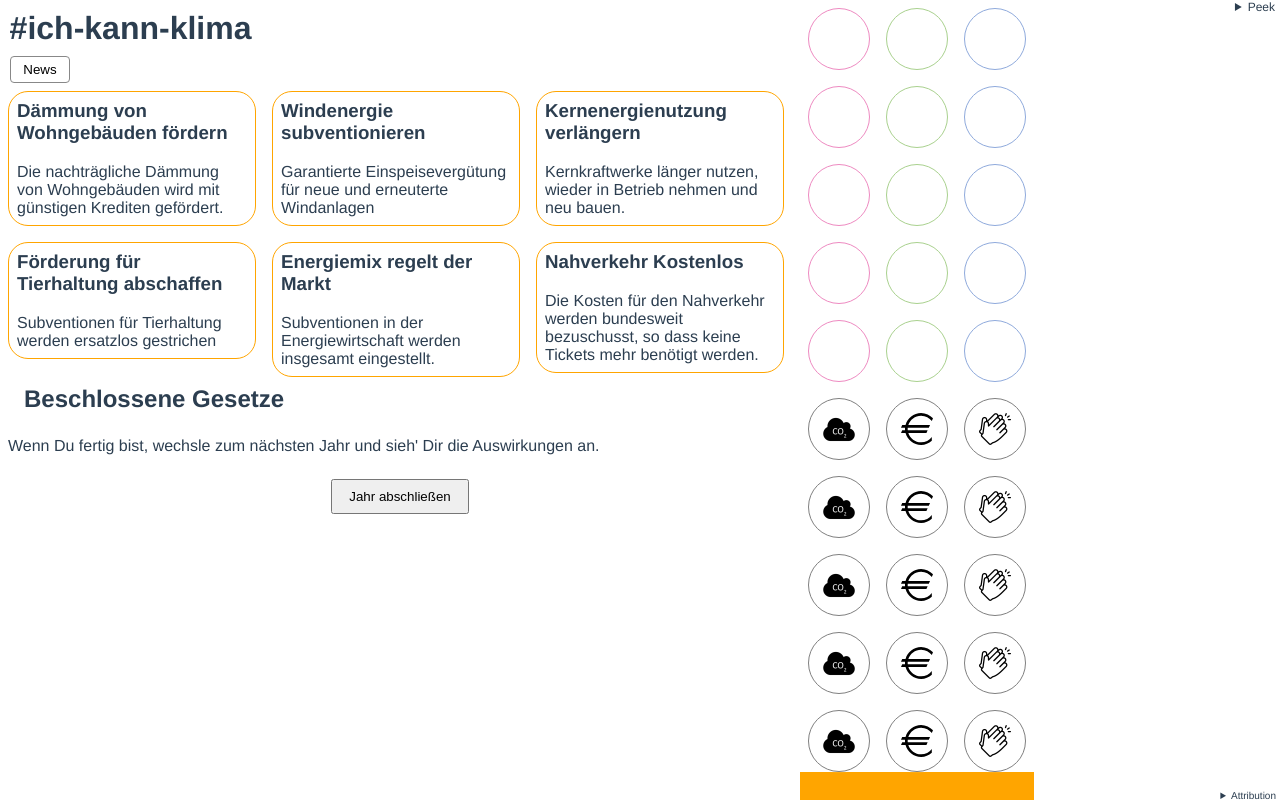
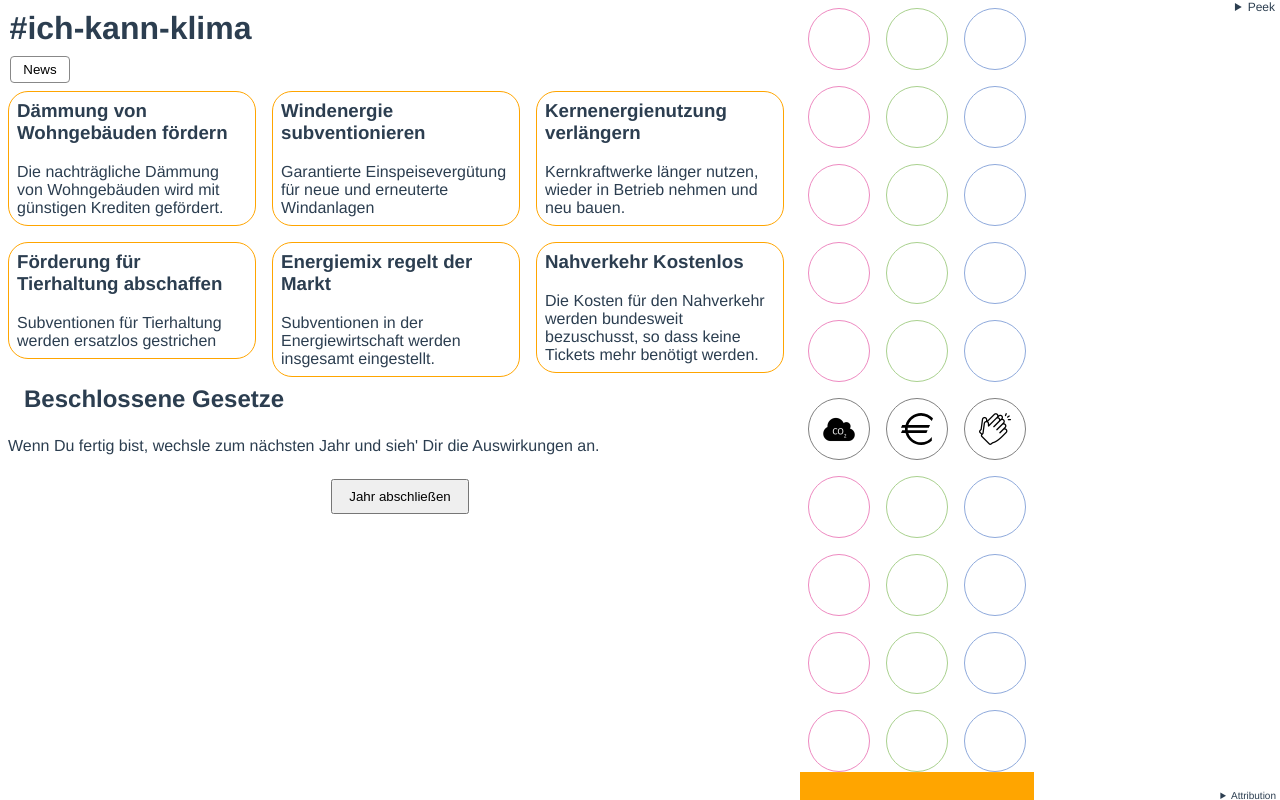
Before and after one commit to neustartklima/ich-kann-klima, a Vue app: page /start in a window 1280 px wide. Both pictures are taken after a click on the button "Leg' los". Built offline with nearby package versions, Linux system fonts and the light colour scheme.

Commit message:
Only top most circle contains icon

```diff
--- a/src/components/Indicator.vue
+++ b/src/components/Indicator.vue
@@ -37,7 +37,7 @@ export default defineComponent({
 <template>
   <div class="Indicator">
     <div v-for="index in emptyCircles" class="circle" :style="style('empty')" />
-    <div v-for="index in value" class="circle" :style="style('filled')" />
+    <div v-for="index in value" class="circle" :style="style(index === 1 ? 'filled' : 'empty')" />
   </div>
 </template>
 
```
